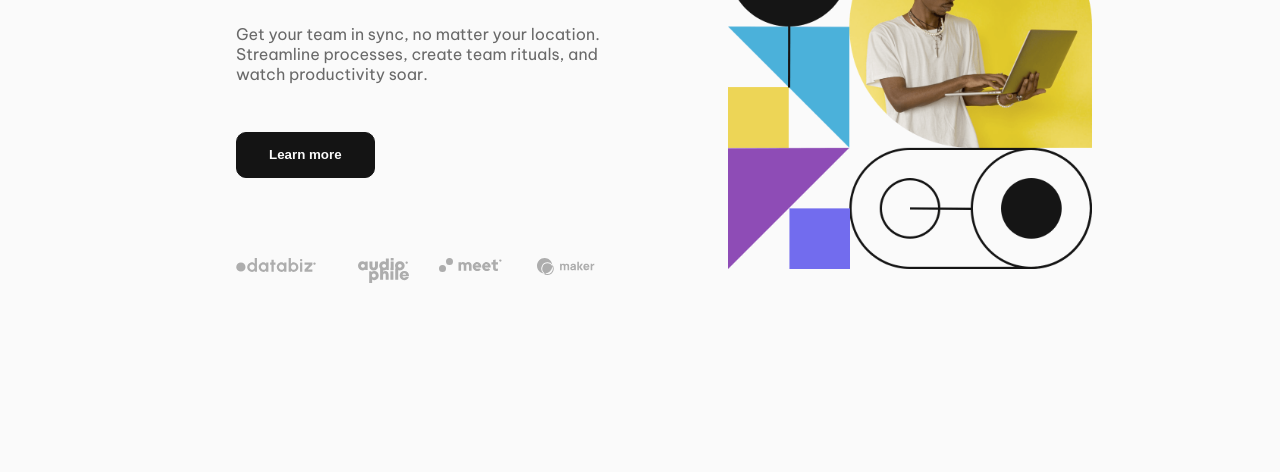
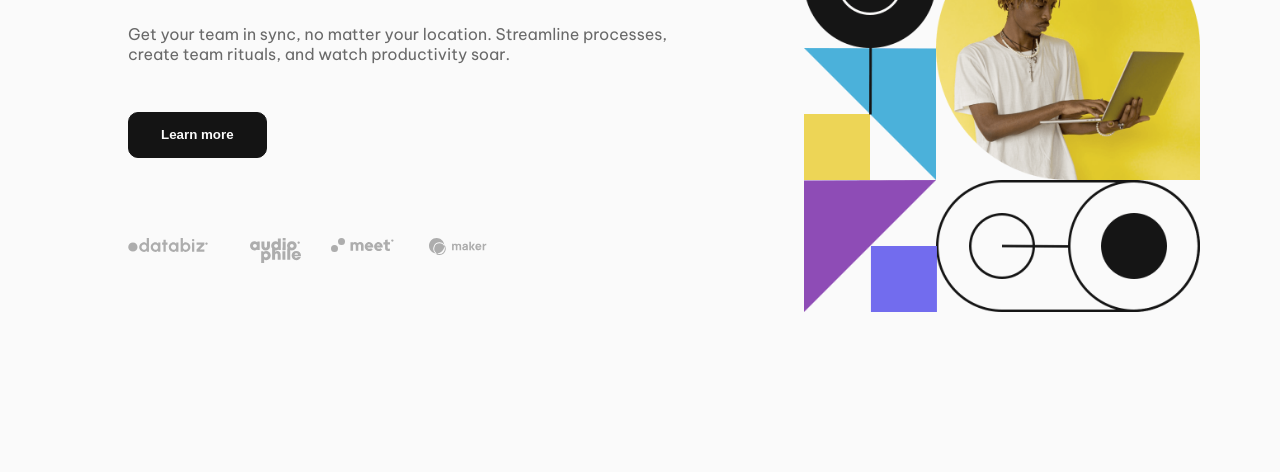
Before and after one commit to Surgetin/intro-section-with-dropdown-navigation-main, a plain HTML site: page index.html in a window 1280 px wide. Shown: the part 328-800 px from the top of the page. Drawn offline with Linux system fonts and the light colour scheme.

Commit message:
Update style.css

```diff
--- a/style.css
+++ b/style.css
@@ -24,7 +24,6 @@ body {
 
 .main_container {
     width: 100%;
-    max-width: 1000px;
     justify-content: center;
     margin: 0 auto;
 }
```
